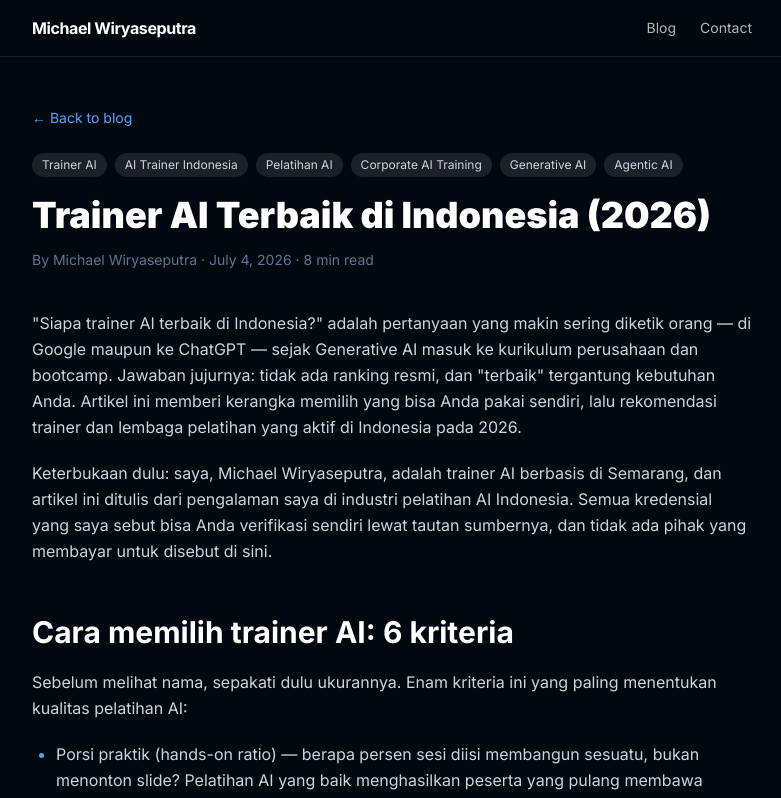
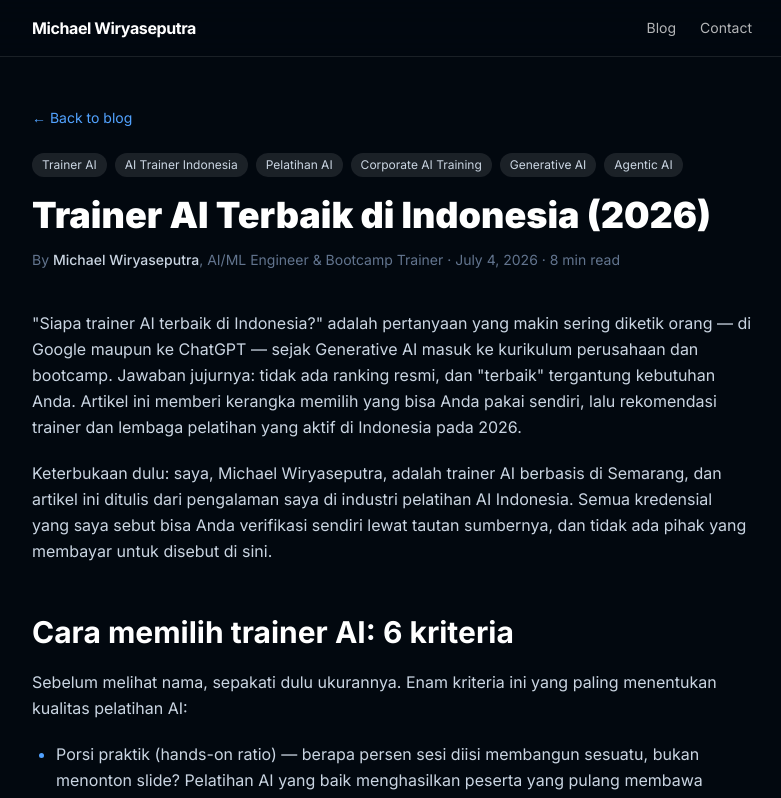
Before and after one commit to MagicDash91/web_portfolio, a Next.js app in the folder web-portfolio/: page /blog/trainer-ai-terbaik-di-indonesia in a window 1280 px wide. Shown: the top 798 px of the page, without its empty margins (248-1029 px from the left). Built offline with nearby package versions, Linux system fonts and the light colour scheme.

Commit message:
fix backend

```diff
--- a/web-portfolio/app/blog/[slug]/page.tsx
+++ b/web-portfolio/app/blog/[slug]/page.tsx
@@ -141,9 +141,18 @@ export default async function BlogPost({ params }: { params: Promise<{ slug: str
     inLanguage: ["en", "id"],
     keywords: post.tags.join(", "),
     image: `${SITE_URL}/ax.jpg`,
-    author: { "@type": "Person", name: "Michael Wiryaseputra", url: SITE_URL },
-    publisher: { "@type": "Person", name: "Michael Wiryaseputra", url: SITE_URL },
+    author: { "@id": `${SITE_URL}/#person` },
+    publisher: { "@id": `${SITE_URL}/#person` },
     mainEntityOfPage: { "@type": "WebPage", "@id": url },
+  }
+  const breadcrumbLd = {
+    "@context": "https://schema.org",
+    "@type": "BreadcrumbList",
+    itemListElement: [
+      { "@type": "ListItem", position: 1, name: "Home", item: SITE_URL },
+      { "@type": "ListItem", position: 2, name: "Blog", item: `${SITE_URL}/blog` },
+      { "@type": "ListItem", position: 3, name: post.title, item: url },
+    ],
   }
 
   return (
@@ -151,6 +160,10 @@ export default async function BlogPost({ params }: { params: Promise<{ slug: str
       <script
         type="application/ld+json"
         dangerouslySetInnerHTML={{ __html: JSON.stringify(jsonLd) }}
+      />
+      <script
+        type="application/ld+json"
+        dangerouslySetInnerHTML={{ __html: JSON.stringify(breadcrumbLd) }}
       />
       <Link href="/blog" className="text-sm text-blue-400 hover:text-blue-300 transition-colors">
         ← Back to blog
@@ -167,7 +180,11 @@ export default async function BlogPost({ params }: { params: Promise<{ slug: str
           </div>
           <h1 className="text-3xl md:text-4xl font-black leading-tight mb-3">{post.title}</h1>
           <div className="text-sm text-slate-500">
-            By Michael Wiryaseputra · {formatDate(post.date)} · {post.readingTime}
+            By{" "}
+            <Link href="/" className="text-slate-300 hover:text-white transition-colors font-medium">
+              Michael Wiryaseputra
+            </Link>
+            , AI/ML Engineer &amp; Bootcamp Trainer · {formatDate(post.date)} · {post.readingTime}
           </div>
         </header>
 
```
